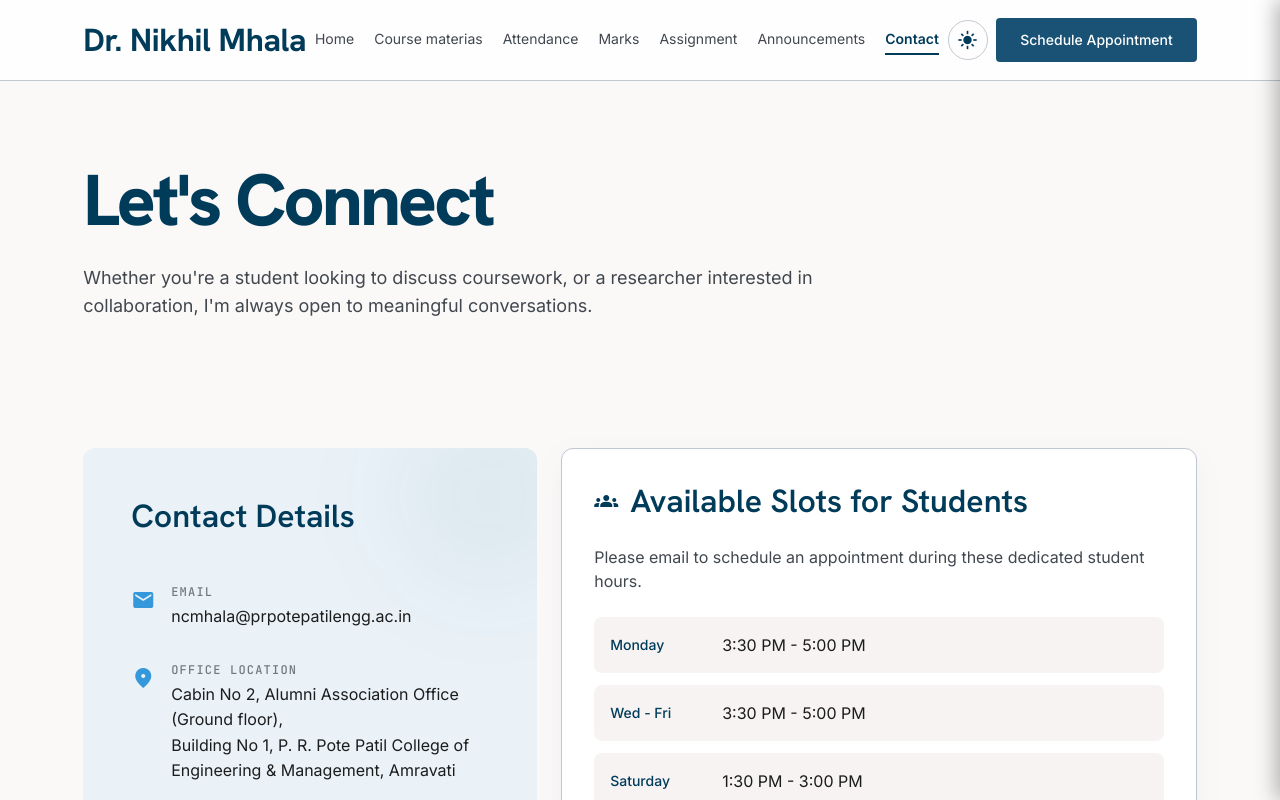
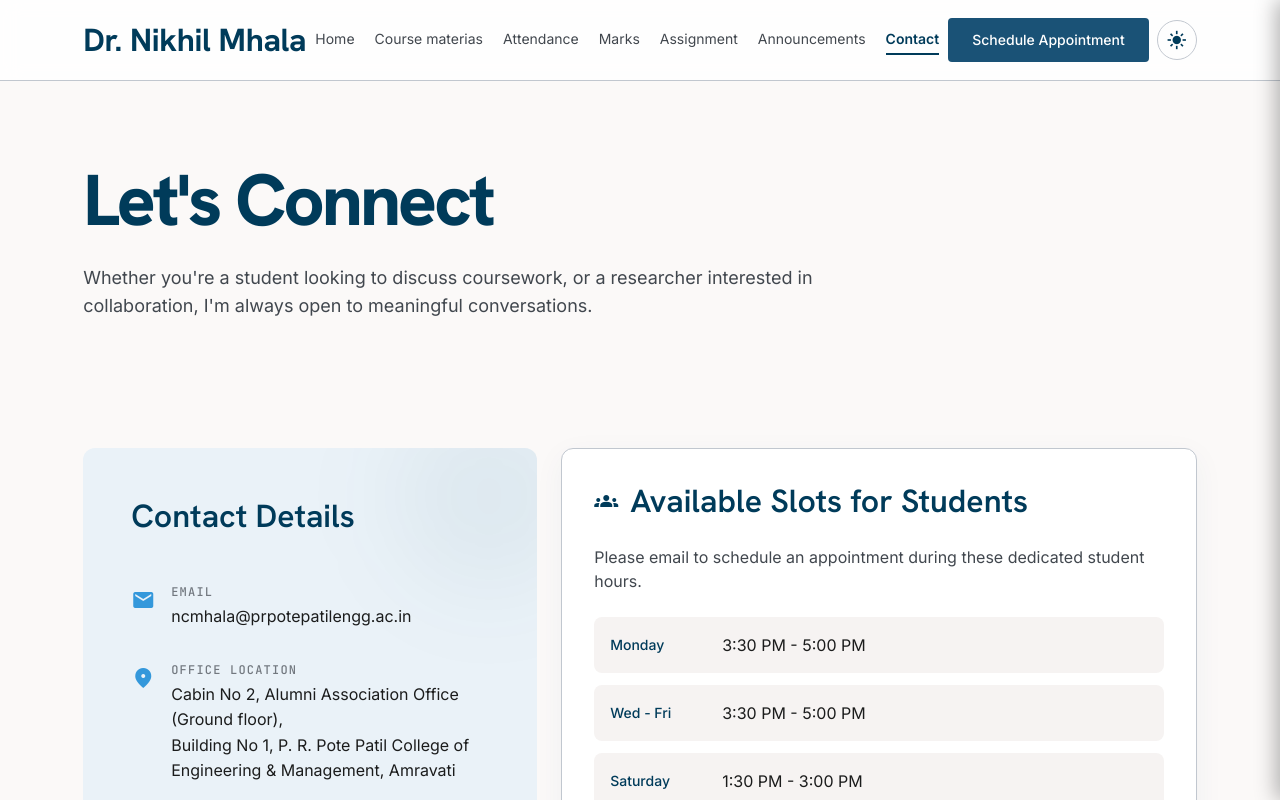
Before and after one commit to virensawai/Renovation, a React (Vite) app: page /contact in a window 1280 px wide. Shown: the top 800 px of the page. Built offline with nearby package versions, Linux system fonts and the light colour scheme.

Commit message:
reposition theme toggle button to the extreme right of the navbar and reduce gap

```diff
--- a/src/components/Navbar.css
+++ b/src/components/Navbar.css
@@ -131,6 +131,13 @@
   }
 }
 
+/* Actions Group (CTA / Mobile Menu & Theme Toggle) */
+.navbar-actions {
+  display: flex;
+  align-items: center;
+  gap: 8px;
+}
+
 /* Mobile Menu Button */
 .navbar-mobile-btn {
   display: flex;
--- a/src/components/Navbar.jsx
+++ b/src/components/Navbar.jsx
@@ -54,9 +54,8 @@ export default function Navbar() {
             })}
           </div>
 
-          {/* Theme Toggle (Desktop) */}
-          <ThemeToggle />
-
+          {/* Actions Group (CTA / Mobile Menu & Theme Toggle) */}
+          <div className="navbar-actions">
             {/* Desktop CTA */}
             <Link to="/contact" className="navbar-cta shimmer-btn">
               Schedule Appointment
@@ -72,6 +71,10 @@ export default function Navbar() {
                 menu
               </span>
             </button>
+
+            {/* Theme Toggle */}
+            <ThemeToggle />
+          </div>
         </div>
       </nav>
 
```
Lines whose indentation alone changed are shown as unchanged.
